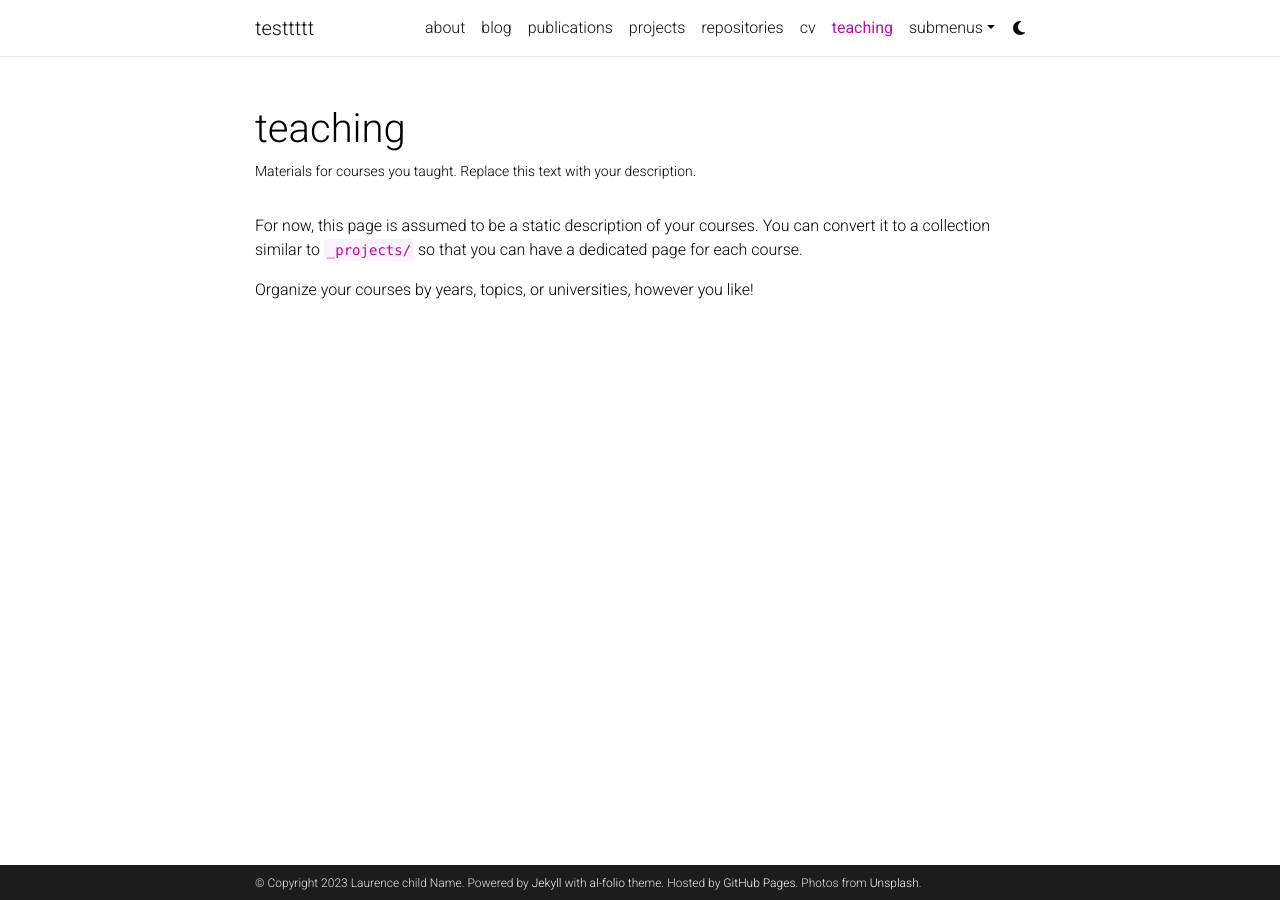
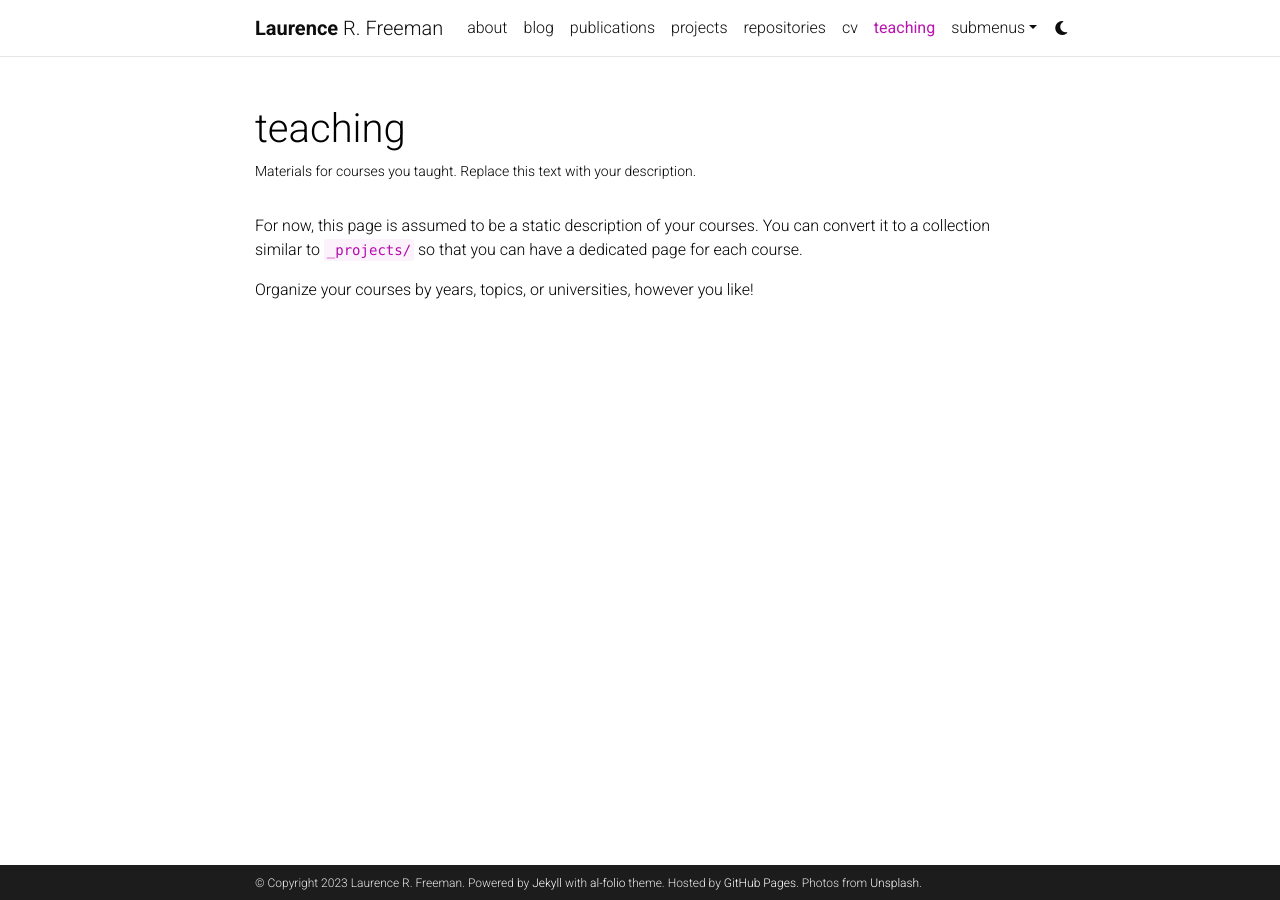
Before and after one commit to 3man1992/3man1992.github.io, a Jekyll site: the page built from _pages/teaching.md, in a window 1280 px wide. Built offline with Jekyll 4.4.1, drawn with Linux system fonts in a browser that asks for light colours; comment, search, counter and statistics services are not loaded; a style sheet for code colours, icons or effects is not loaded.

Commit message:
change name

```diff
--- a/_config.yml
+++ b/_config.yml
@@ -2,10 +2,10 @@
 # Site settings
 # -----------------------------------------------------------------------------
 
-title: testtttt # the website title (if blank, full name will be used instead)
+title: blank # the website title (if blank, full name will be used instead)
 first_name: Laurence
-middle_name: child
-last_name: Name
+middle_name: R.
+last_name: Freeman
 email: laurence.1.freeman@gmail.com
 description: > # the ">" symbol means to ignore newlines until "footer_text:"
   A simple, whitespace theme for academics. Based on [*folio](https://github.com/bogoli/-folio) design.
@@ -18,7 +18,7 @@
 lang: en # the language of your site (for example: en, fr, cn, ru, etc.)
 icon: ⚛️  # the emoji used as the favicon (alternatively, provide image name in /assets/img/)
 
-url: https://3man1992.github.io # the base hostname & protocol for your site
+url: https://lrfreeman.github.io # the base hostname & protocol for your site
 baseurl:  # the subpath of your site, e.g. /blog/
 last_updated: false # set to true if you want to display last updated in the footer
 impressum_path:  # set to path to include impressum link in the footer, use the same path as permalink in a page, helps to conform with EU GDPR
```
